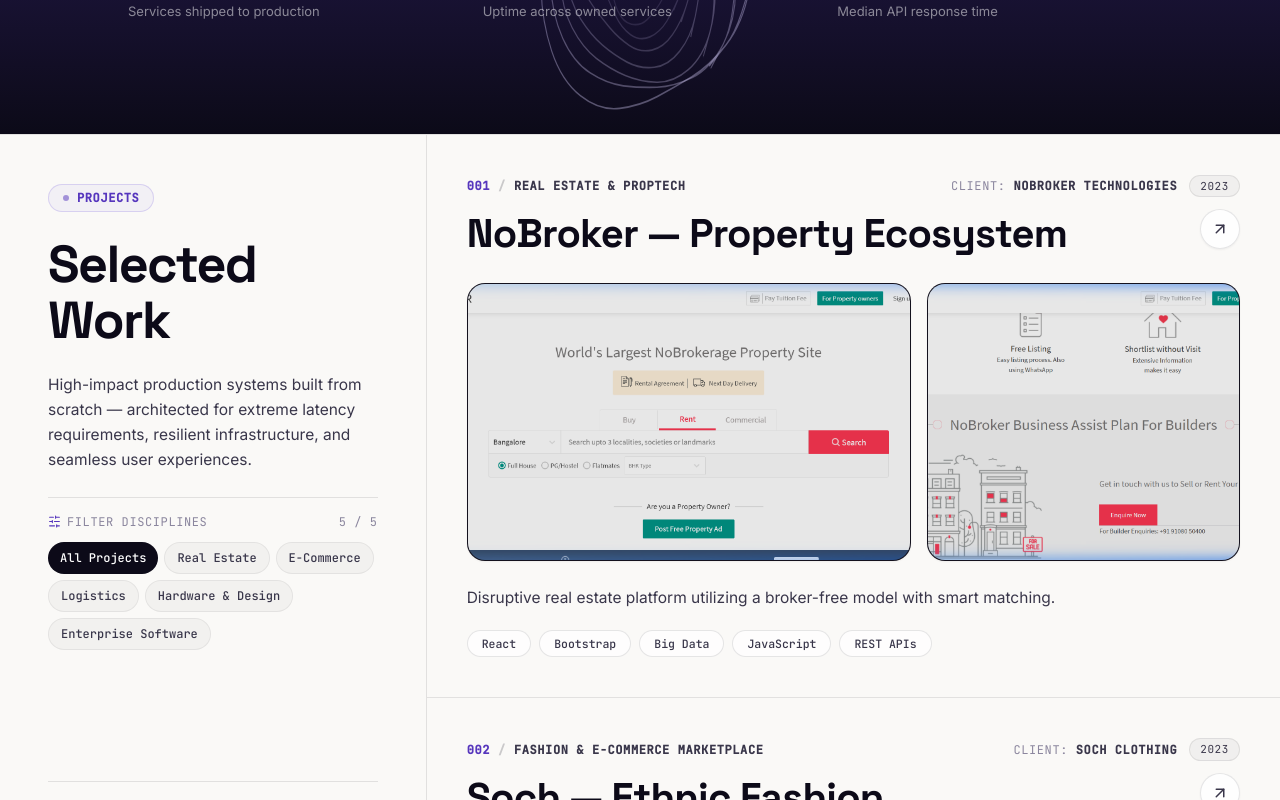
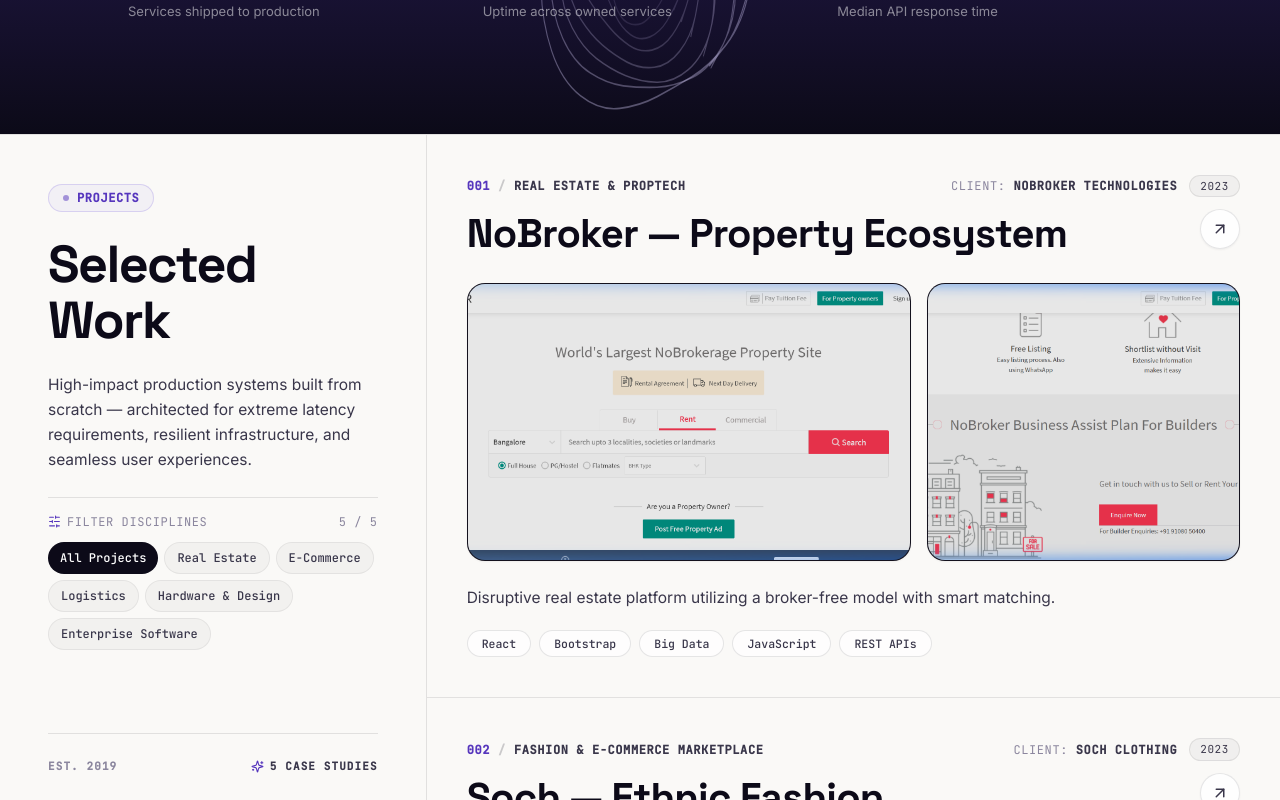
Before and after one commit to i-am-faizan/Portfolio, a Next.js app: page / in a window 1280 px wide. Shown: the part 2680-3480 px from the top of the page. Built offline with nearby package versions, Linux system fonts and the light colour scheme.

Commit message:
fix(projects): refine sticky sidebar offset and scroll container

```diff
--- a/components/sections/Projects.tsx
+++ b/components/sections/Projects.tsx
@@ -42,7 +42,7 @@
       <div className="mx-auto max-w-[1500px] grid grid-cols-1 lg:grid-cols-12 min-h-screen">
 
         {/* Left Sticky Sidebar Column (lg:col-span-4 or 5) */}
-        <div className="lg:col-span-4 xl:col-span-4 border-b lg:border-b-0 lg:border-r border-ink/10 p-6 sm:p-8 lg:p-12 flex flex-col justify-between bg-surface/50 backdrop-blur-xs lg:sticky lg:top-16 lg:h-[calc(100vh-4rem)] lg:self-start">
+        <div className="lg:col-span-4 xl:col-span-4 border-b lg:border-b-0 lg:border-r border-ink/10 p-6 sm:p-8 lg:p-12 flex flex-col justify-between bg-surface/50 backdrop-blur-xs lg:sticky lg:top-24 lg:h-[calc(100vh-7rem)] lg:self-start overflow-y-auto modal-scrollbar">
           <div className="space-y-6">
             {/* Blueprint Eyebrow Badge */}
             <div className="inline-flex items-center gap-2 rounded-full border border-violet-500/20 bg-violet-500/5 px-3.5 py-1 font-mono text-[12px] font-semibold text-violet-600 uppercase tracking-wider">
```
